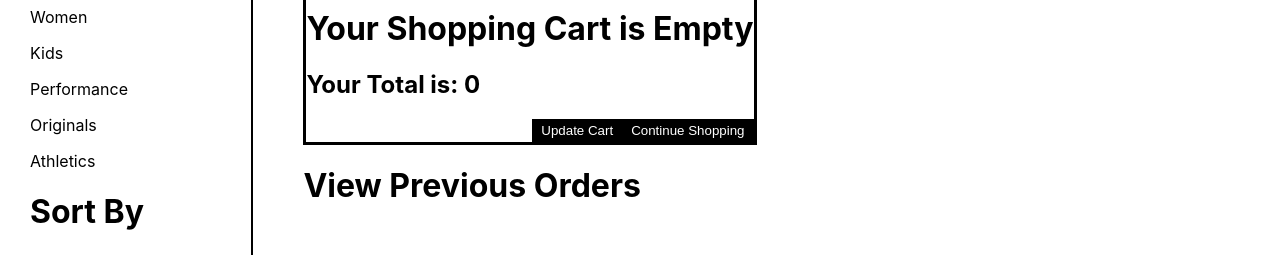
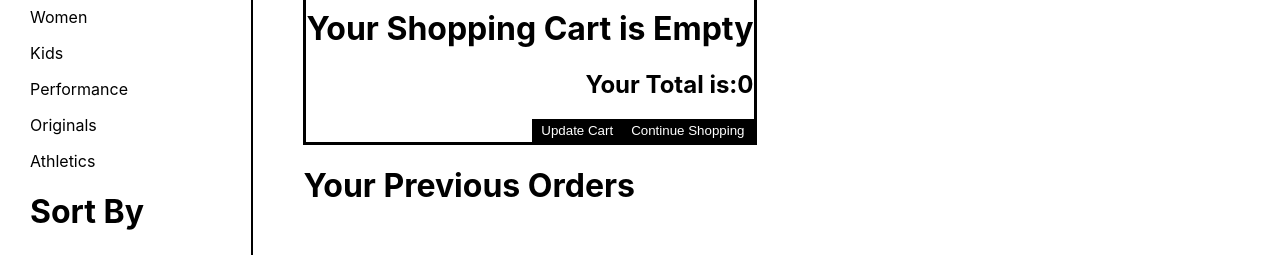
Before and after one commit to brianw921/ecommerce_frontend, a React (Create React App) app: page /profile in a window 1280 px wide. Shown: the part 457-712 px from the top of the page. Built offline with nearby package versions, Linux system fonts and the light colour scheme.

Commit message:
UserProfileCart CSS

```diff
--- a/src/Pages/UserProfile.js
+++ b/src/Pages/UserProfile.js
@@ -13,7 +13,7 @@ class UserProfile extends Component {
             < div className ="user-profile" >
                 <h1>Hello {user.name ? user.name: ", welcome to Abibas"} !</h1>
                 <UserProfileCart />
-            <h1>View Previous Orders</h1>
+            <h1>Your Previous Orders</h1>
             {user.orders.map( (order) => {
                 return <UserProfilePreviousOrders order={order} key={order.id}/>
             }
--- a/src/Pages/UserProfilePreviousOrders.js
+++ b/src/Pages/UserProfilePreviousOrders.js
@@ -15,14 +15,9 @@ class UserProfilePreviousOrders extends Component {
 
     showPreviousOrders = () => {
         const { order } = this.props
-
-
-
         return order.cart ? null : order.order_items.map((orderItem) => {
-
             return (
                     <li onClick={ () => this.showProduct(orderItem) } key={orderItem.id}>
-
                         <img src={orderItem.item.image} alt="" className="cart-img"/>{orderItem.item.product_full_name}
                     </li>
             )
@@ -35,8 +30,10 @@ class UserProfilePreviousOrders extends Component {
         return (
             <div className="up-prev-orders">
                 <p>Order placed:  {moment(dateTime).format('LL')}</p>
-                {this.showPreviousOrders()}
-                <h1>Total: {order.total_price}</h1>
+                <ol>
+                    {this.showPreviousOrders()}
+                </ol>
+                <h1>Total: <span>USD {order.total_price}</span> </h1>
             </div>
         )
     }
--- a/src/index.css
+++ b/src/index.css
@@ -304,6 +304,20 @@ code {
 .user-profile {
   padding: 50px;
 }
+
+.user-profile-cart h2 {
+  display: flex;
+  justify-content: flex-end;
+}
+
+.up-prev-orders{
+  border: solid black;
+}
+
+.up-prev-orders h1{
+  display: flex;
+  justify-content: flex-end;
+}
 .user-profile-cart {
   border: solid black;
 }
```
